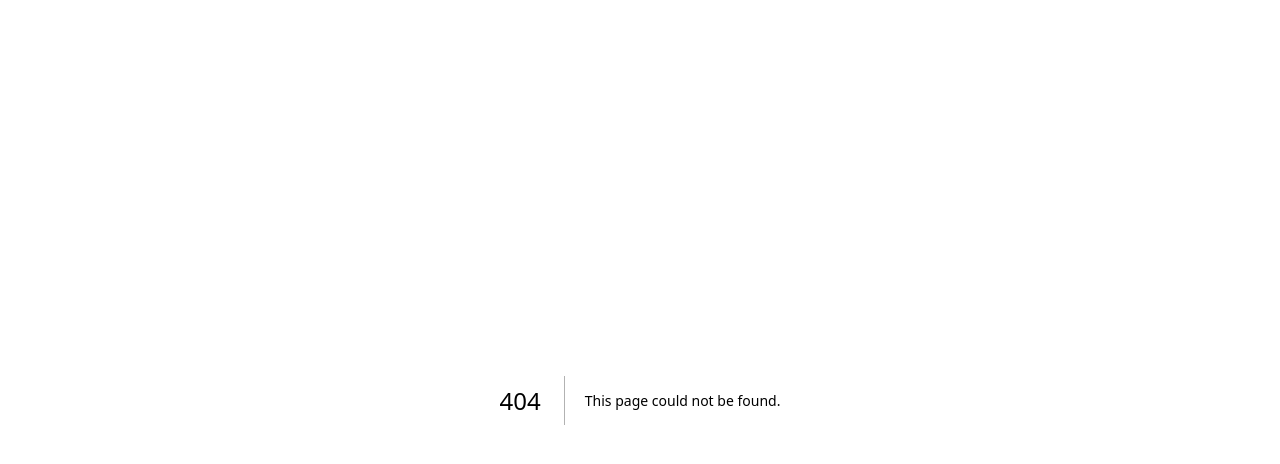
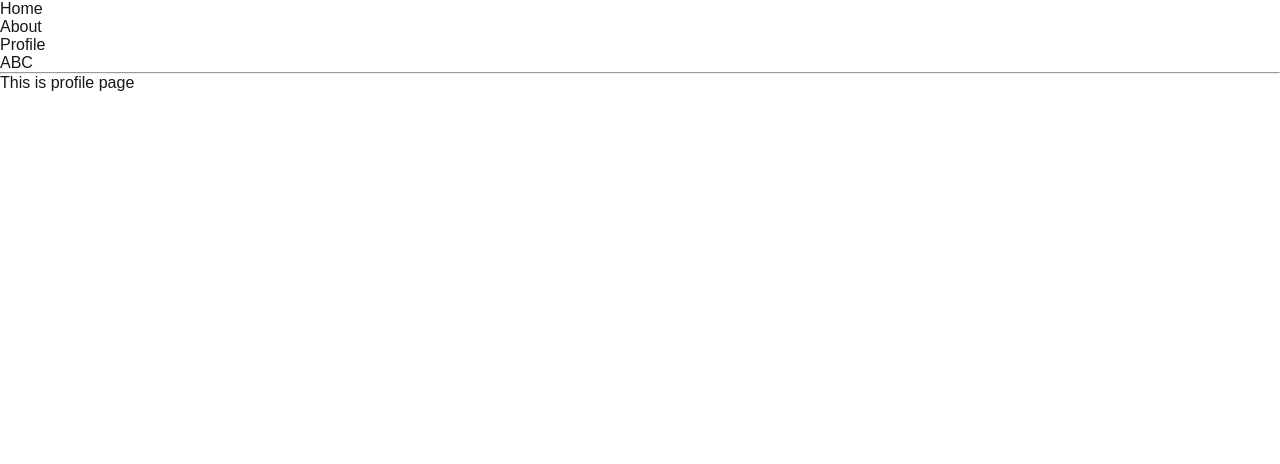
Before and after one commit to Uttamdevsharma/learn-nextjs, a Next.js app: page /abc/profile in a window 1280 px wide. Before the commit this address had no page. Shown: the top 464 px of the page. Built offline with nearby package versions, Linux system fonts and the light colour scheme.

Commit message:
layout.js learn

```diff
--- /dev/null
+++ b/src/app/abc/profile/page.jsx
@@ -0,0 +1,9 @@
+import React from 'react'
+
+const page = () => {
+  return (
+    <div>This is profile page</div>
+  )
+}
+
+export default page
--- /dev/null
+++ b/src/app/components/Nav.jsx
@@ -0,0 +1,26 @@
+import Link from "next/link";
+
+const Nav = () => {
+    return (
+        <nav>
+            <ul>
+                <li>
+                    <Link href="/">Home</Link>
+
+                </li>
+                <li>
+                     <Link href="/about">About</Link>
+                </li>
+
+                <li>
+                    <Link href="/abc/profile">Profile</Link>
+                </li>
+                <li>
+                    <Link href="/abc">ABC</Link>
+                </li>
+            </ul>
+        </nav>
+    )
+}
+
+export default Nav;
--- a/src/app/layout.js
+++ b/src/app/layout.js
@@ -1,5 +1,6 @@
 import { Geist, Geist_Mono } from "next/font/google";
 import "./globals.css";
+import Nav from "./components/Nav";
 
 const geistSans = Geist({
   variable: "--font-geist-sans",
@@ -20,6 +21,8 @@
   return (
     <html lang="en">
       <body className={`${geistSans.variable} ${geistMono.variable}`}>
+        <Nav/>
+        <hr/>
         {children}
       </body>
     </html>
```
Also changed, not shown: src/app/about/page.jsx (added, +9 -0 lines).
